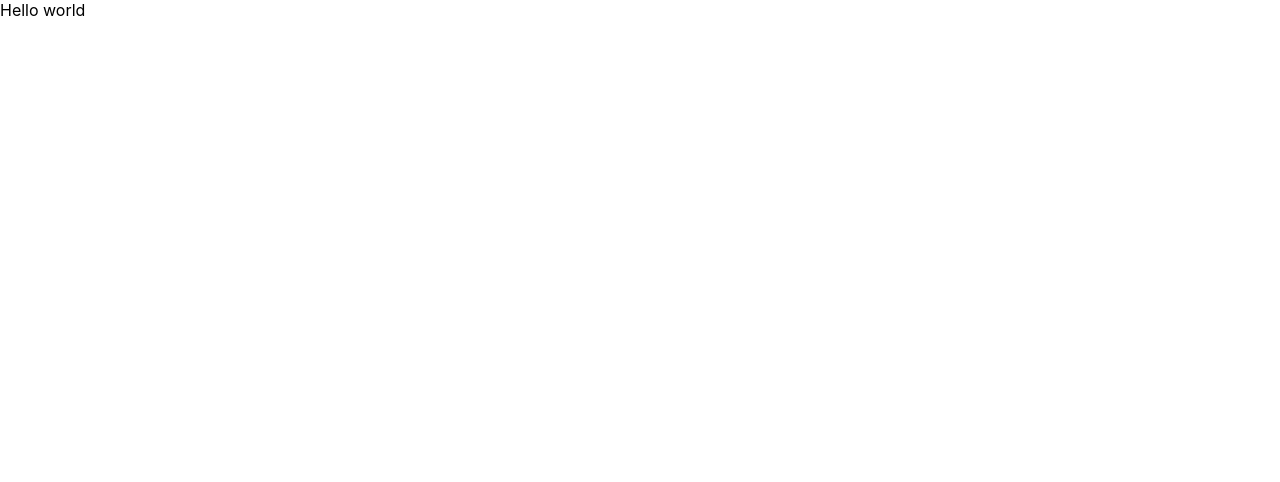
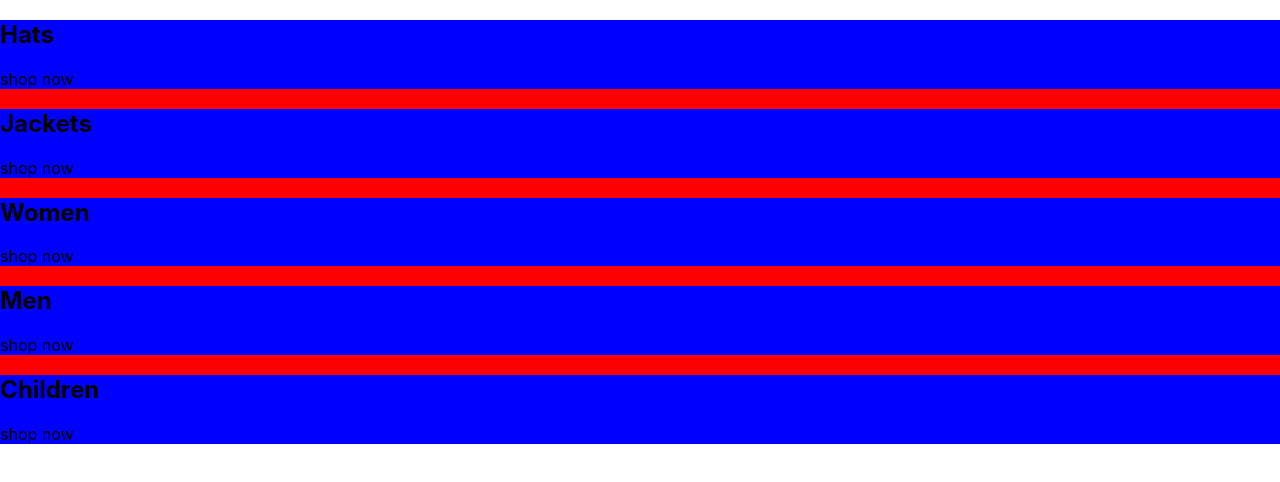
Before and after one commit to hgmancholam/Tienda_Virtual, a React (Create React App) app in the folder crwn-ecommerce/: page / in a window 1280 px wide. Shown: the top 482 px of the page. Built offline with nearby package versions, Linux system fonts and the light colour scheme.

Commit message:
adding scss

```diff
--- a/crwn-ecommerce/package.json
+++ b/crwn-ecommerce/package.json
@@ -9,6 +9,7 @@
     "react": "^18.2.0",
     "react-dom": "^18.2.0",
     "react-scripts": "5.0.1",
+    "sass": "^1.64.0",
     "web-vitals": "^2.1.4"
   },
   "scripts": {
--- a/crwn-ecommerce/src/App.js
+++ b/crwn-ecommerce/src/App.js
@@ -1,5 +1,43 @@
+import "./categories.style.scss";
+
+
 const App = () => {
-  return <div>Hello world</div>;
+  const categories = [
+    {
+      id: 1,
+      title: "Hats",
+    },
+    {
+      id: 2,
+      title: "Jackets",
+    },
+    {
+      id: 3,
+      title: "Women",
+    },
+    {
+      id: 4,
+      title: "Men",
+    },
+    {
+      id: 5,
+      title: "Children",
+    },
+  ];
+
+  return (
+    <div className="categories-container">
+      {categories.map(({ title, id }) => (
+        <div className="category-container">
+          <div className="background-img"></div>
+          <div className="category-body-containter" key={id}>
+            <h2>{title}</h2>
+            <p>shop now</p>
+          </div>
+        </div>
+      ))}
+    </div>
+  );
 };
 
 export default App;
--- /dev/null
+++ b/crwn-ecommerce/src/categories.style.scss
@@ -0,0 +1,10 @@
+.categories-container {
+    background-color: red;
+}
+.category-container {
+    background-color: blue;
+}
+.background-img {
+}
+.category-body-containter {
+}
```
Also changed, not shown: 1 other file (tests, documents, lock files or other folders).
